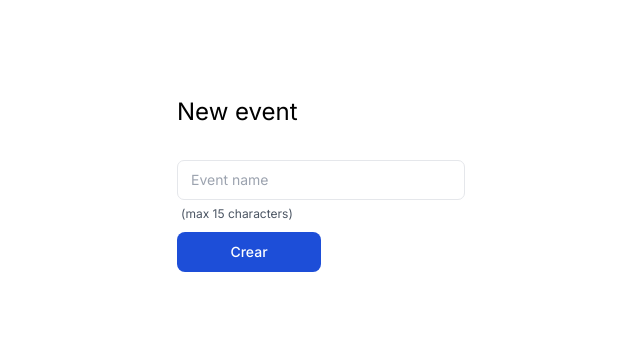
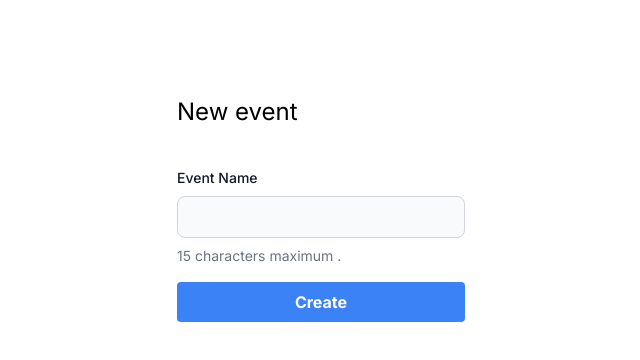
Before and after one commit to joacomonte/A-quien-le-debo, a Next.js app: page / in a window 1280 px wide. Shown: the top 360 px of the page, without its empty margins (319-959 px from the left). Built offline with nearby package versions, Linux system fonts and the light colour scheme.

Commit message:
avance con el modal y con eventID page, trae el nombre del evento

```diff
--- a/package.json
+++ b/package.json
@@ -9,10 +9,12 @@
     "lint": "next lint"
   },
   "dependencies": {
+    "@headlessui/react": "^1.7.17",
     "mongodb": "^6.2.0",
     "next": "14.0.1",
     "react": "^18",
-    "react-dom": "^18"
+    "react-dom": "^18",
+    "sonner": "^1.1.0"
   },
   "devDependencies": {
     "@types/node": "^20",
--- /dev/null
+++ b/src/app/api/event/[id]/route.ts
@@ -0,0 +1,67 @@
+// import { NextRequest } from "next/server";
+
+import { ObjectId } from "mongodb";
+
+const { MongoClient, ServerApiVersion } = require("mongodb");
+
+const uri =
+  "mongodb+srv://montedb:montepass@cluster0.yr2c5ks.mongodb.net/?retryWrites=true&w=majority";
+
+const client = new MongoClient(uri, {
+  serverApi: {
+    version: ServerApiVersion.v1,
+    strict: true,
+    deprecationErrors: true,
+  },
+});
+
+async function run() {
+  try {
+    await client.connect();
+    await client.db("admin").command({ ping: 1 });
+    console.log(
+      "Pinged your deployment. You successfully connected to MongoDB!"
+    );
+  } finally {
+  }
+}
+run().catch(console.dir);
+
+// Create a function to check the MongoDB connection status
+const isMongoConnected = async () => {
+  try {
+    await client.connect();
+    await client.db("admin").command({ ping: 1 });
+    return true;
+  } catch (error) {
+    console.error(error);
+    return false;
+  }
+};
+
+export async function GET() {
+  const data = {
+    name: "john",
+  };
+  return new Response(JSON.stringify(data));
+}
+
+export async function POST(req: Request, params: any) {
+  if (!(await isMongoConnected())) {
+    return new Response("MongoDB is not connected!");
+  }
+
+  const db = client.db("AQLD");
+
+  const events = db.collection("events");
+
+  const {
+    params: { id },
+  } = params;
+
+  const query = { _id: new ObjectId(id) };
+
+  const result = await events.findOne(query);
+
+  return new Response(JSON.stringify(result));
+}
--- a/src/app/api/new-event/route.ts
+++ b/src/app/api/new-event/route.ts
@@ -47,17 +47,13 @@ export async function GET() {
   return new Response(JSON.stringify(data));
 }
 
-// Wrap the POST endpoint in the checkConnection function
 export async function POST(req: Request) {
   if (!(await isMongoConnected())) {
     return new Response("MongoDB is not connected!");
   }
 
-  // Run the POST endpoint as usual
   const body = await req.json();
-  const response = { eventName: body.eventName };
 
-  // Your code for creating a collection in the "AQLD" database
   try {
     const db = client.db("AQLD");
 
--- a/src/app/event/[id]/page.tsx
+++ b/src/app/event/[id]/page.tsx
@@ -1,4 +1,6 @@
 "use client";
+
+import { useState } from "react";
 
 type Params = {
   params: {
@@ -7,9 +9,33 @@ type Params = {
 };
 
 export default function EventIdPage({ params: { id } }: Params) {
+  const [eventName, setEventName] = useState<any>("");
+
+  const handleSubmit = async () => {
+    const response = await fetch(`/api/event/${id}`, {
+      method: "POST",
+      headers: {
+        "Content-Type": "application/json",
+      },
+      body: JSON.stringify({ eventId: id }),
+    });
+
+    const responseBody = await response.json();
+
+    setEventName(responseBody.name);
+    console.log(responseBody);
+  };
+
   return (
-    <div>
-      <p>{id}</p>
+    <div className="flex flex-col items-center justify-center w-100% h-screen gap-3">
+      <h4 className="">The event id is: {id}</h4>
+      <button
+        className="w-32 px-4 py-2 font-bold text-white bg-blue-500 rounded hover:bg-blue-700"
+        onClick={handleSubmit}
+      >
+        Get name
+      </button>
+      {eventName && <h4 className="">The event name is: {eventName}</h4>}
     </div>
   );
 }
--- a/src/app/globals.css
+++ b/src/app/globals.css
@@ -8,8 +8,11 @@
   --background-end-rgb: 255, 255, 255;
 }
 
+
+
+
 body {
-  background-color: rgb(255, 255, 255);
+  background-color: white;
   color:black;
 
 }
--- a/src/app/page.tsx
+++ b/src/app/page.tsx
@@ -1,13 +1,17 @@
 "use client";
 
+import { Dialog, Transition } from "@headlessui/react";
+import { Toaster, toast } from "sonner";
 import Link from "next/link";
-import { SetStateAction, useState } from "react";
+import { Fragment, SetStateAction, useState } from "react";
 
 export default function Home() {
   const [eventName, setEventName] = useState<any>("");
   const [response, setResponse] = useState<string>("");
   const [eventId, setEventId] = useState<string>("");
   const [isLoading, setIsLoading] = useState<boolean>(false);
+
+  let [isOpen, setIsOpen] = useState(false);
 
   const handleInputChange = (event: {
     target: { value: SetStateAction<string> };
@@ -32,66 +36,75 @@ export default function Home() {
         },
         body: JSON.stringify({ eventName: eventName }),
       });
+
       const responseBody = await response.json();
-      console.log(responseBody);
+
       if (responseBody.status !== "ok") {
         alert(responseBody.msg);
         return;
       }
+
       setResponse(responseBody.eventName);
+
       setEventId(responseBody.eventId);
     } catch (error) {
       console.error("Error:", error);
     } finally {
       setIsLoading(false);
+      setIsOpen(true);
     }
   };
 
+  function copyToClipboard(): void {
+    // navigator.clipboard.writeText(eventId);
+    navigator.clipboard.writeText(`http://localhost:3000/event/${eventId}`);
+    toast.success("Link copied!");
+  }
+
   return (
     <main className="flex flex-col items-center justify-between min-h-screen p-24">
-      {!response ? (
+      {!response && (
         <div className="flex flex-col">
           <h2 className="text-2xl ">New event</h2>
           <form
             onSubmit={handleSubmit}
-            className="flex flex-col items-start w-72"
+            className="flex flex-col items-start py-10 w-72"
           >
-            <div className="py-8">
-              <div className="flex items-center justify-start "></div>
-              <div className="relative h-10 w-full min-w-[200px]">
+            <label
+              htmlFor="helper-text"
+              className="block mb-2 text-sm font-medium text-gray-900 dark:text-white"
+            >
+              Event Name
+            </label>
             <input
-                  className="peer h-full w-full rounded-[7px] border border-blue-gray-200 bg-transparent px-3 py-2.5 font-sans text-sm font-normal text-blue-gray-700 outline outline-0 transition-all placeholder-shown:border placeholder-shown:border-blue-gray-200 placeholder-shown:border-t-blue-gray-200 focus:border-2 focus:border-teal-500 focus:border-t-transparent focus:outline-0 disabled:border-0 disabled:bg-blue-gray-50"
-                  placeholder=" "
               type="text"
               id="inputField"
               name="event name"
               value={eventName}
-                  maxLength={15}
+              maxLength={20}
               onChange={handleInputChange}
-                />
-                <label className="before:content[' '] after:content[' '] text-gray-400 pointer-events-none absolute left-0 -top-1.5 flex h-full w-full select-none text-[11px]  font-normal leading-tight text-blue-gray-400 transition-all before:pointer-events-none before:mt-[6.5px] before:mr-1 before:box-border before:block before:h-1.5 before:w-2.5 before:rounded-tl-md before:border-t before:border-l before:border-blue-gray-500 before:transition-all after:pointer-events-none after:mt-[6.5px] after:ml-1 after:box-border after:block after:h-1.5 after:w-2.5 after:flex-grow after:rounded-tr-md after:border-t after:border-r after:border-blue-gray-200 after:transition-all peer-placeholder-shown:text-sm peer-placeholder-shown:leading-[3.75] peer-placeholder-shown:text-blue-gray-500 peer-placeholder-shown:before:border-transparent peer-placeholder-shown:after:border-transparent peer-focus:text-[11px] peer-focus:leading-tight peer-focus:text-teal-500 peer-focus:before:border-t-2 peer-focus:before:border-l-2 peer-focus:before:border-teal-500 peer-focus:after:border-t-2 peer-focus:after:border-r-2 peer-focus:after:border-teal-500 peer-disabled:text-transparent peer-disabled:before:border-transparent peer-disabled:after:border-transparent peer-disabled:peer-placeholder-shown:text-blue-gray-500">
-                  Event name
-                </label>
-                <label
-                  className="pl-1 text-xs text-gray-600"
-                  htmlFor="inputField"
+              required
+              aria-describedby="helper-text-explanation"
+              className="bg-gray-50 border border-gray-300 text-gray-900 text-sm rounded-lg focus:ring-blue-500 focus:border-blue-500 block w-full p-2.5  dark:bg-gray-700 dark:border-gray-600 dark:placeholder-gray-400 dark:text-white dark:focus:ring-blue-500 dark:focus:border-blue-500"
+            ></input>
+            <p
+              id="helper-text-explanation"
+              className="pb-4 mt-2 text-sm text-gray-500 dark:text-gray-400"
             >
-                  (max 15 characters)
-                </label>
-              </div>
-            </div>
+              15 characters maximum .
+            </p>
             {!isLoading ? (
               <button
                 type="submit"
-                className="text-white bg-blue-700 hover:bg-blue-800 focus:ring-4 focus:ring-blue-300 font-medium rounded-lg text-sm px-5 py-2.5 text-center mr-2 dark:bg-blue-600 dark:hover:bg-blue-700 dark:focus:ring-blue-800 inline-flex w-36 items-center justify-center"
+                className="w-full px-4 py-2 font-bold text-white bg-blue-500 rounded hover:bg-blue-700"
               >
-                Crear
+                Create
               </button>
             ) : (
               <button
                 disabled
                 type="button"
-                className="text-white bg-blue-700 hover:bg-blue-800 focus:ring-4 focus:ring-blue-300 font-medium rounded-lg text-sm px-5 py-2.5 text-center mr-2 dark:bg-blue-600 dark:hover:bg-blue-700 dark:focus:ring-blue-800 inline-flex w-36 items-center justify-center"
+                className=" w-full text-white bg-blue-700 hover:bg-blue-800 focus:ring-4 focus:ring-blue-300 font-medium rounded-lg text-sm px-5 py-2.5 text-center mr-2 dark:bg-blue-600 dark:hover:bg-blue-700 dark:focus:ring-blue-800 inline-flex items-center justify-center"
               >
                 <svg
                   aria-hidden="true"
@@ -115,19 +128,82 @@ export default function Home() {
             )}
           </form>
         </div>
-      ) : (
-        <div className="flex flex-col gap-4">
+      )}
+
+      <Transition appear show={isOpen} as={Fragment}>
+        <Dialog as="div" className="relative z-10" onClose={() => {}}>
+          <Transition.Child
+            as={Fragment}
+            enter="ease-out duration-300"
+            enterFrom="opacity-0"
+            enterTo="opacity-100"
+            leave="ease-in duration-200"
+            leaveFrom="opacity-100"
+            leaveTo="opacity-0"
+          >
+            <div className="fixed inset-0 bg-black/25" />
+          </Transition.Child>
+
+          <div className="fixed inset-0 overflow-y-auto">
+            <div className="flex items-center justify-center min-h-full p-4 text-center">
+              <Transition.Child
+                as={Fragment}
+                enter="ease-out duration-300"
+                enterFrom="opacity-0 scale-95"
+                enterTo="opacity-100 scale-100"
+                leave="ease-in duration-200"
+                leaveFrom="opacity-100 scale-100"
+                leaveTo="opacity-0 scale-95"
+              >
+                <Dialog.Panel className="w-full max-w-md p-6 overflow-hidden text-left align-middle transition-all transform bg-white shadow-xl rounded-2xl">
+                  <Dialog.Title
+                    as="h3"
+                    className="text-xl font-medium leading-6 text-gray-900"
+                  >
+                    Save the link for future access
+                  </Dialog.Title>
+                  <div className="mt-2">
+                    {/* <p className="text-sm text-gray-500">
+                      The ID of <b className="text-blue-600 ">{response}</b> is:{" "}
+                      {eventId}
+                    </p> */}
+                  </div>
+                  <Dialog.Description className="py-4 pb-4 text-sm text-gray-500">
+                    <>
+                      <p>Well done! Your event has been created.</p>
+                      <br></br>
                       <p>
-            The event <b className="text-blue-600 ">{response}</b> has been
-            created with the id: {eventId}
+                        Make sure to keep the provided link for easy access to
+                        the event in the future.
                       </p>
+                    </>
+                  </Dialog.Description>
+
+                  <div className="flex items-center justify-between w-full mt-4">
+                    <button
+                      onClick={copyToClipboard}
+                      type="button"
+                      className="inline-flex justify-center px-4 py-2 text-sm font-medium text-green-900 bg-green-100 border border-transparent rounded-md hover:bg-green-200 focus:outline-none focus-visible:ring-2 focus-visible:ring-green-500 focus-visible:ring-offset-2"
+                    >
+                      Copy link
+                    </button>
+
                     <Link href={`/event/${eventId}`}>
-            <button className="w-full px-4 py-2 font-bold text-white bg-blue-500 rounded hover:bg-blue-700">
-              Continuar
+                      <button
+                        type="button"
+                        className="py-2.5 px-5 mr-2 mb-2 text-sm font-medium text-gray-900 focus:outline-none bg-white rounded-lg border border-gray-200 hover:bg-gray-100 hover:text-blue-700 focus:z-10 focus:ring-4 focus:ring-gray-200 dark:focus:ring-gray-700 dark:bg-gray-800 dark:text-gray-400 dark:border-gray-600 dark:hover:text-white dark:hover:bg-gray-700"
+                      >
+                        Go to dashboard
                       </button>
                     </Link>
                   </div>
-      )}
+                </Dialog.Panel>
+              </Transition.Child>
+            </div>
+          </div>
+        </Dialog>
+      </Transition>
+      <Toaster richColors />
     </main>
   );
 }
```
Also changed, not shown: tailwind.config.ts (+10 -9 lines), src/app/_components/CustomDialog.tsx (added), 1 other file (tests, documents, lock files or other folders). Lines whose indentation alone changed are shown as unchanged.
